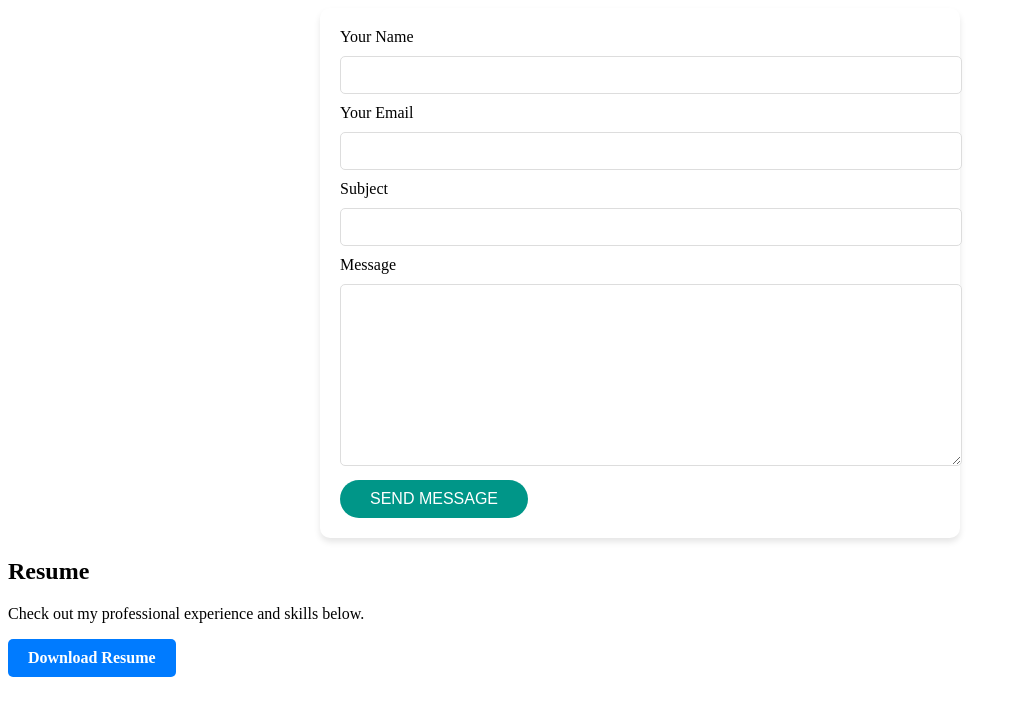
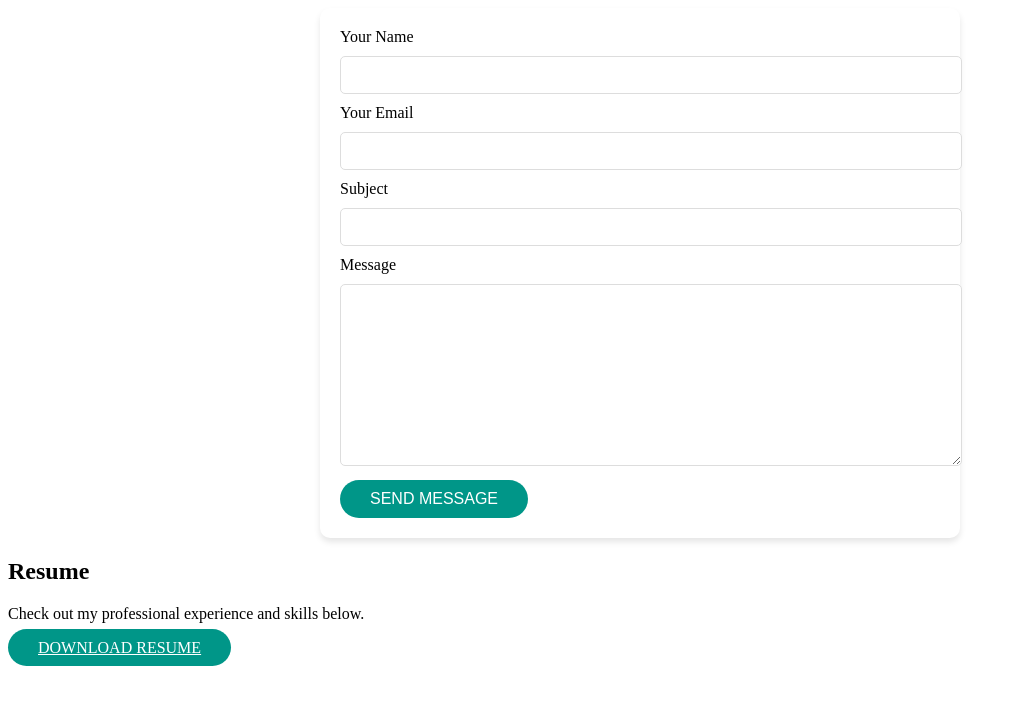
Before and after one commit to enosiii/email-form, a plain HTML site: page index.html in a window 1280 px wide. Shown: the whole page, without its empty margins (0-1017 px from the left). Drawn offline with Linux system fonts and the light colour scheme.

Commit message:
Update style.css

```diff
--- a/style.css
+++ b/style.css
@@ -115,19 +115,18 @@
 }
 
 .download-btn {
-  display: inline-block;
-  padding: 10px 20px;
+  color: var(--contrast-color);
+  background: var(--accent-color);
+  border: 0;
+  padding: 10px 30px;
+  transition: 0.4s;
+  border-radius: 50px;
   font-size: 16px;
-  font-weight: bold;
-  color: #ffffff;
-  background-color: #007bff;
-  border: none;
-  border-radius: 5px;
-  text-decoration: none;
   cursor: pointer;
-  transition: background-color 0.3s ease;
+  text-transform: uppercase;
 }
 
 .download-btn:hover {
-  background-color: #0056b3;
+  background: color-mix(in srgb, var(--accent-color), transparent 25%);
+  box-shadow: 0 4px 6px rgba(0, 0, 0, 0.1);
 }
```
